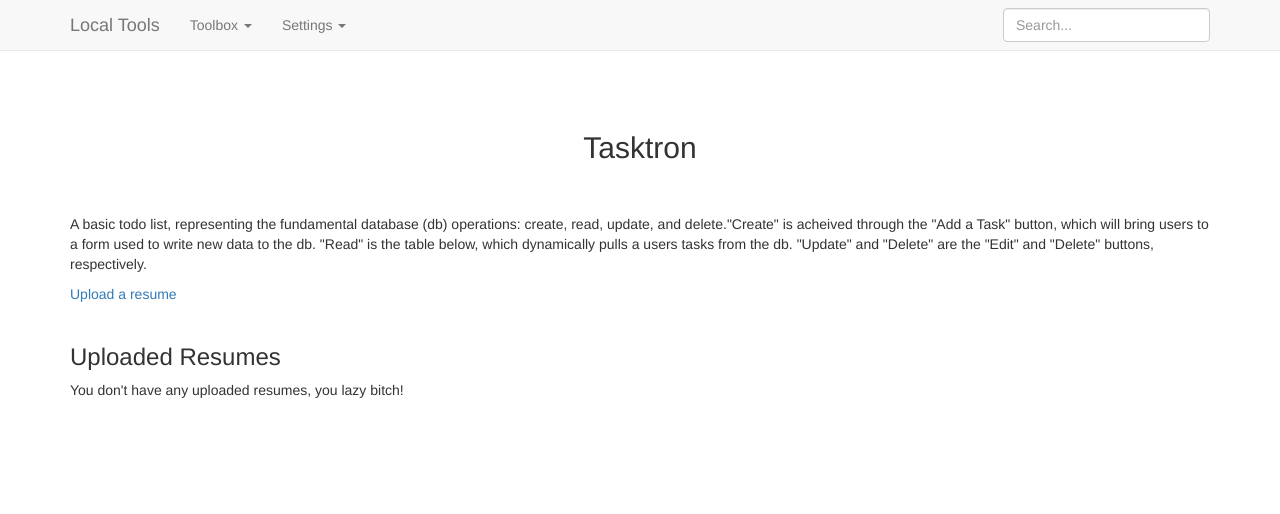
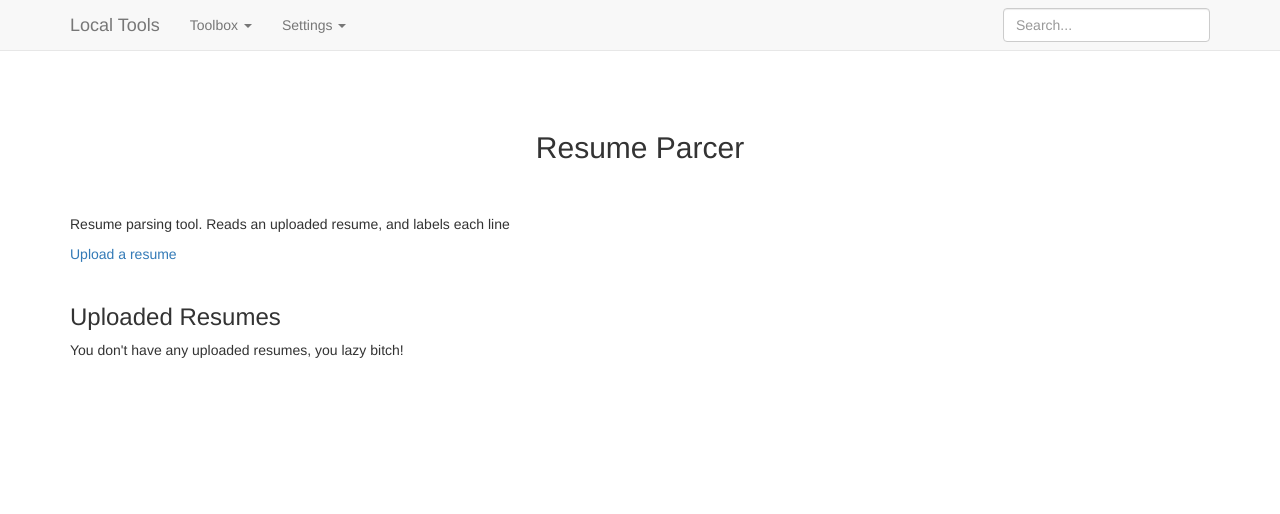
Before and after one commit to janton42/localtools, a Django app: page /resume_parcer/resume_parcer/ in a window 1280 px wide. Shown: the top 514 px of the page. Run offline with Django 4.2, Linux system fonts and the light colour scheme; the visitor is signed in with stand-in values (Sample User, id 1); data that the repository does not hold is empty; some libraries are stand-ins or nearby versions.

Commit message:
refactored

```diff
--- a/templates/resume_parcer/index.html
+++ b/templates/resume_parcer/index.html
@@ -2,16 +2,12 @@
 
 {% block content %}
 <div class="centered-content">
-  <h2>Tasktron</h2>
+  <h2>Resume Parcer</h2>
 </div>
 
 <div class="container">
-  <p>A basic todo list, representing the fundamental database (db)
-    operations: create, read, update, and delete."Create" is acheived
-    through the "Add a Task" button, which will bring users to a form
-    used to write new data to the db. "Read" is the table below, which
-    dynamically pulls a users tasks from the db. "Update" and "Delete"
-    are the "Edit" and "Delete" buttons, respectively.
+  <p>Resume parsing tool. Reads an uploaded resume, and labels each line
+
   </p>
   <a href="{% url 'resume_parcer:upload' %}">Upload a resume</a>
   <br>
```
